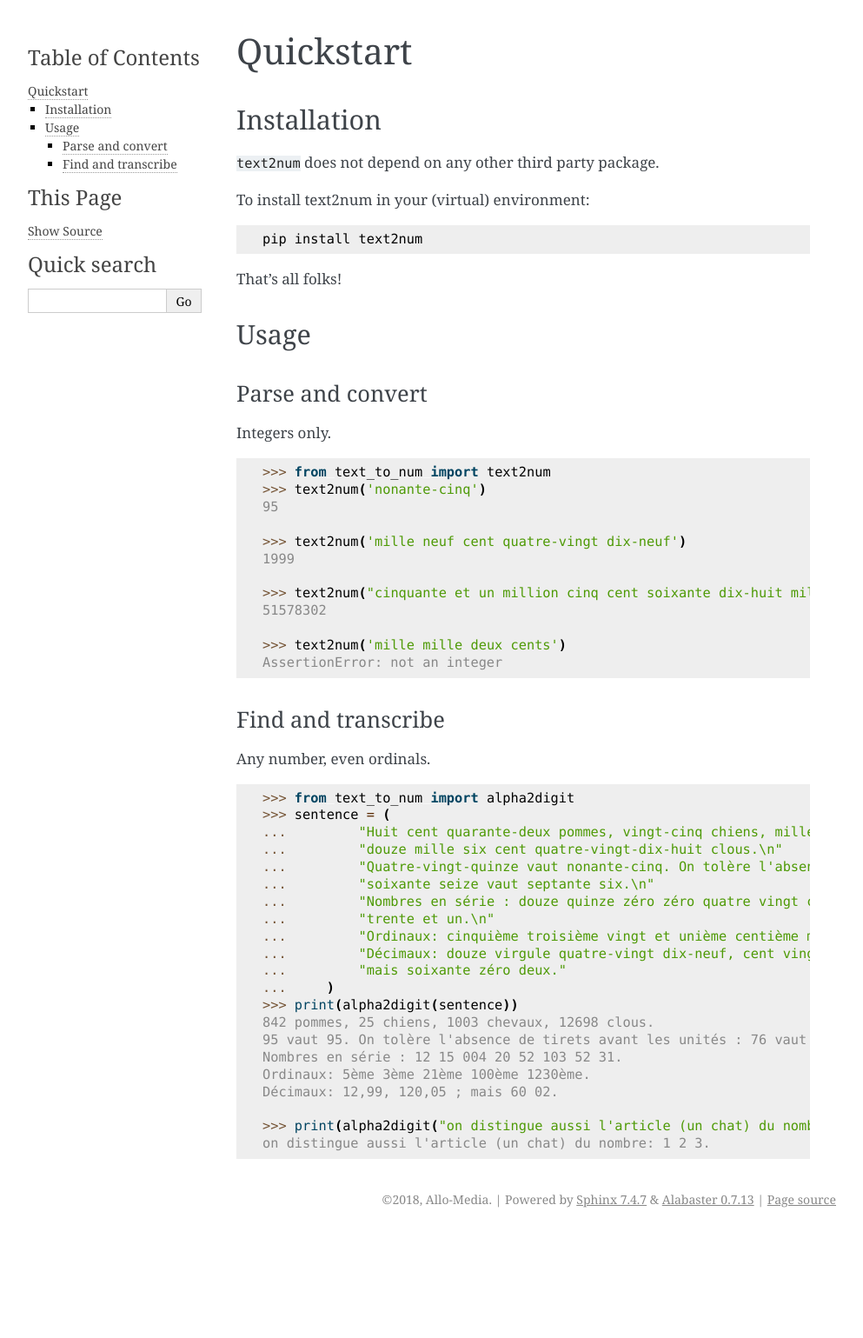
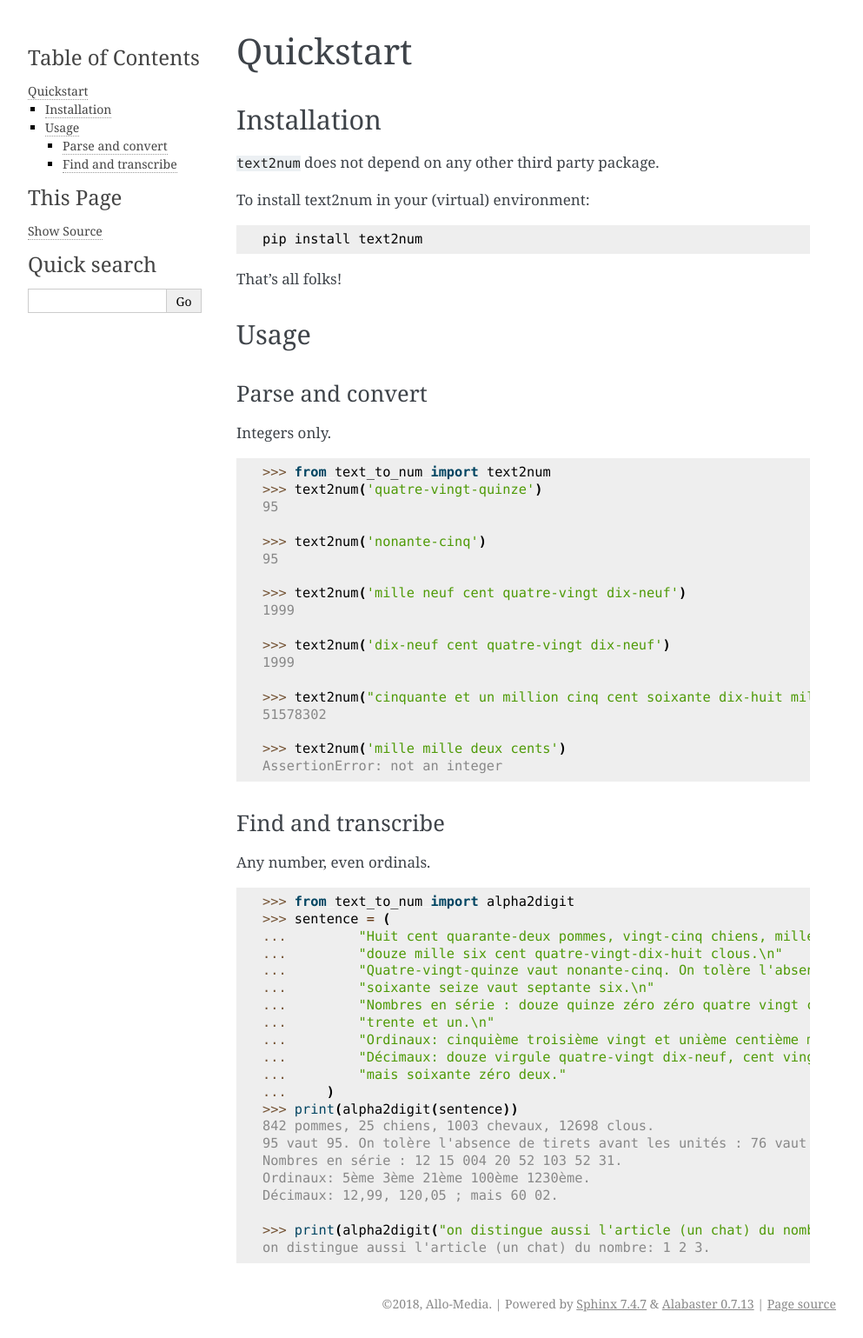
Before and after one commit to allo-media/text2num, a Sphinx documentation site: the page built from doc/quickstart.rst, in a window 1280 px wide. Shown: the whole page at 87% size, without its empty margins (148-1141 px from the left). Built offline with Sphinx 7.4.7, drawn with Linux system fonts in a browser that asks for light colours; before the commit the page ends 1419 px from its top, so only the background shows below that.

Commit message:
More illustrative examples.

```diff
--- a/README.rst
+++ b/README.rst
@@ -39,10 +39,16 @@
 .. code-block:: python
 
     >>> from text_to_num import text2num
+    >>> text2num('quatre-vingt-quinze')
+    95
+
     >>> text2num('nonante-cinq')
     95
 
     >>> text2num('mille neuf cent quatre-vingt dix-neuf')
+    1999
+
+    >>> text2num('dix-neuf cent quatre-vingt dix-neuf')
     1999
 
     >>> text2num("cinquante et un million cinq cent soixante dix-huit mille trois cent deux")
--- a/doc/quickstart.rst
+++ b/doc/quickstart.rst
@@ -23,10 +23,16 @@
 .. code-block:: python
 
     >>> from text_to_num import text2num
+    >>> text2num('quatre-vingt-quinze')
+    95
+
     >>> text2num('nonante-cinq')
     95
 
     >>> text2num('mille neuf cent quatre-vingt dix-neuf')
+    1999
+
+    >>> text2num('dix-neuf cent quatre-vingt dix-neuf')
     1999
 
     >>> text2num("cinquante et un million cinq cent soixante dix-huit mille trois cent deux")
```
